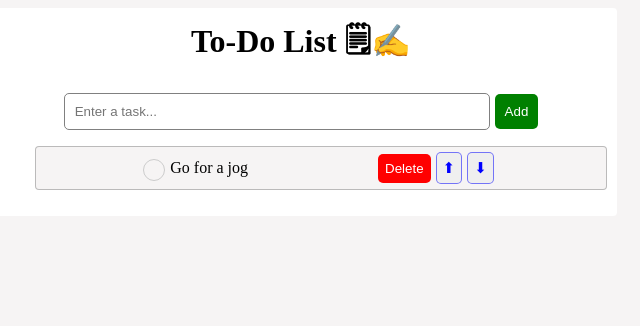
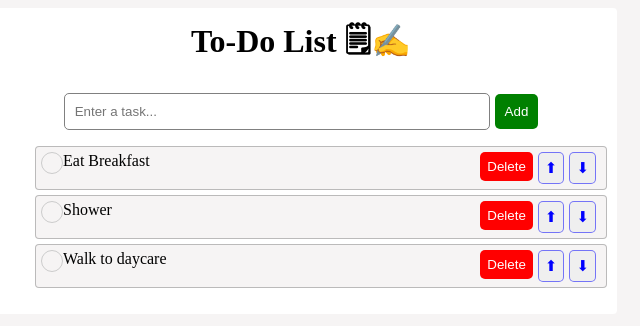
Before and after one commit to SukaziN/to-do-list-app, a React (Vite) app in the folder to-do-list/: page / in a window 1280 px wide. Shown: the top 326 px of the page, without its empty margins (339-979 px from the left). Built offline with nearby package versions, Linux system fonts and the light colour scheme.

Commit message:
added functionality to add button and improved css

```diff
--- a/to-do-list/src/ToDoList.jsx
+++ b/to-do-list/src/ToDoList.jsx
@@ -1,12 +1,23 @@
 import { useState } from "react";
 
 function ToDoList() {
-  const [tasks, setTasks] = useState([""]);
+  const [tasks, setTasks] = useState([
+    "Eat Breakfast",
+    "Shower",
+    "Walk to daycare",
+  ]);
   const [newTask, setNewTask] = useState("");
 
   function handleInputChange(event) {
     setNewTask(event.target.value);
   }
+  function addTask() {
+    if (newTask.trim() !== "") {
+      setTasks((t) => [...t, newTask]);
+      setNewTask("");
+    }
+  }
+
   return (
     <div className="to-do-list">
       <h1>To-Do List 🗒✍</h1>
@@ -18,19 +29,23 @@ function ToDoList() {
           placeholder="Enter a task..."
           onChange={handleInputChange}
         />
-        <button className="add-button">Add</button>
+        <button className="add-button" onClick={addTask}>
+          Add
+        </button>
       </div>
       <ol>
-        <li className="task">
+        {tasks.map((task, index) => (
+          <li className="task" key={index}>
             <label htmlFor="check-mark" className="custom-checkbox">
               <input type="checkbox" id="check-mark" />
               <span className="checkmark"></span>
             </label>
-          <span className="text">Go for a jog</span>
+            <span className="text">{task}</span>
             <button className="delete-button">Delete</button>
             <button className="move-button">⬆</button>
             <button className="move-button">⬇</button>
           </li>
+        ))}
       </ol>
     </div>
   );
--- a/to-do-list/src/index.css
+++ b/to-do-list/src/index.css
@@ -43,7 +43,6 @@ h1 {
   display: inline-block;
   position: relative;
   vertical-align: middle;
-  margin-right: 5px;
 }
 .custom-checkbox input[type="checkbox"]:checked + .checkmark::after {
   content: "\2713";
@@ -53,21 +52,27 @@ h1 {
   color: rgb(6, 192, 6);
   top: 0px;
   left: 3px;
+  margin-left: 0;
 }
 ol {
   list-style: none;
 }
 li {
   background: rgba(238, 234, 234, 0.509);
-  margin-bottom: 5px;
   padding: 5px;
   border: 1px solid rgba(128, 128, 128, 0.495);
   border-radius: 4px;
+  margin-bottom: 5px;
+  display: flex;
+  justify-content: flex-start;
+  align-items: flex-start;
 }
 .text {
   flex-grow: 1;
   flex-shrink: 1;
   flex-basis: 0%;
+  display: flex;
+  justify-content: flex-start;
 }
 .delete-button {
   background-color: red;
```
Lines whose indentation alone changed are shown as unchanged.
